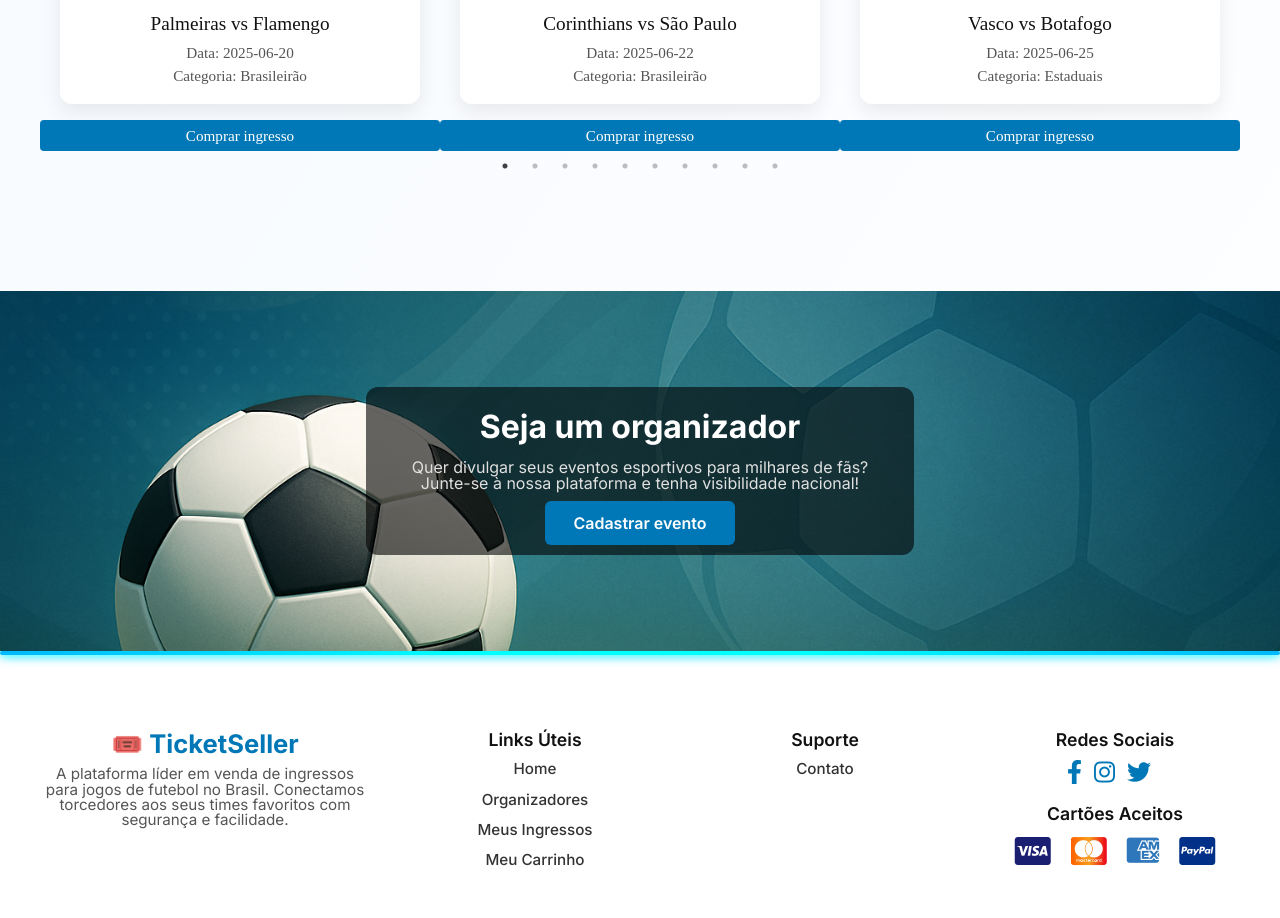
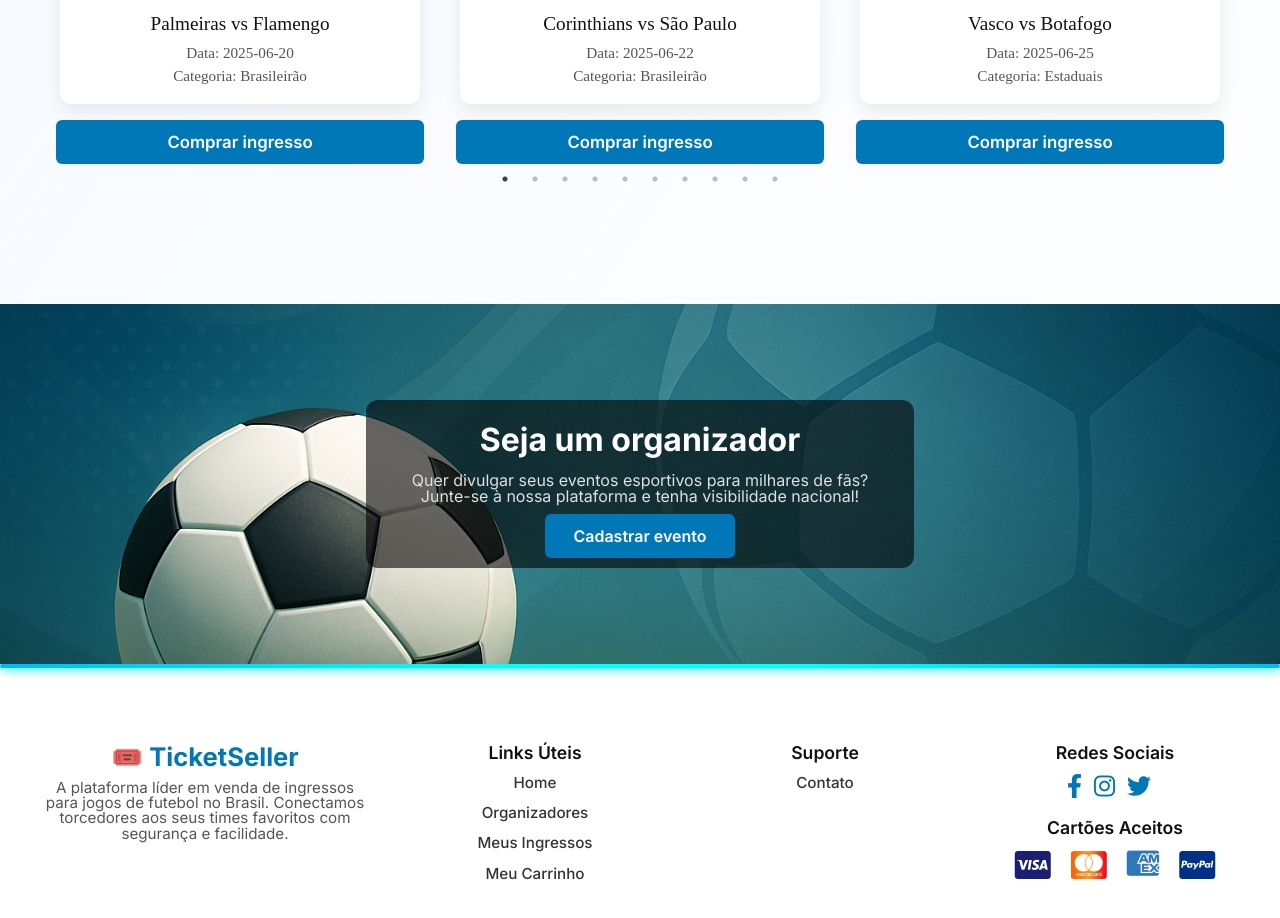
Before and after one commit to Projetos-de-Extensao/PFE_25.1_8001_I, a React (Vite) app in the folder TicketMaster/: page / in a window 1280 px wide. Shown: the part 860-1778 px from the top of the page. Built offline with nearby package versions, Linux system fonts and the light colour scheme.

Commit message:
att card

```diff
--- a/TicketMaster/src/components/EventCardList/EventCard/eventcard.css
+++ b/TicketMaster/src/components/EventCardList/EventCard/eventcard.css
@@ -56,22 +56,29 @@
 }
 
 .buy-button {
-  margin-top: auto;
-  padding: 8px 20px;
+  margin: 20px auto 10px;
+  padding: 14px 24px;
   background-color: #0077b6;
   color: white;
   border: none;
-  border-radius: 4px;
-  font-weight: 500;
-  font-size: 0.95rem;
+  border-radius: 6px;
+  font-size: 1.05rem;
+  font-weight: 600;
   cursor: pointer;
-  transition: background-color 0.3s ease;
+  transition: background-color 0.3s ease, transform 0.3s ease;
+  display: block;
+  max-width: 80%;
+  font-family: 'Inter', sans-serif;
   text-decoration: none;
+  text-align: center;
 }
 
 .buy-button:hover {
   background-color: #023e8a;
+  transform: scale(1.03);
 }
+
+
 
 
 
```
